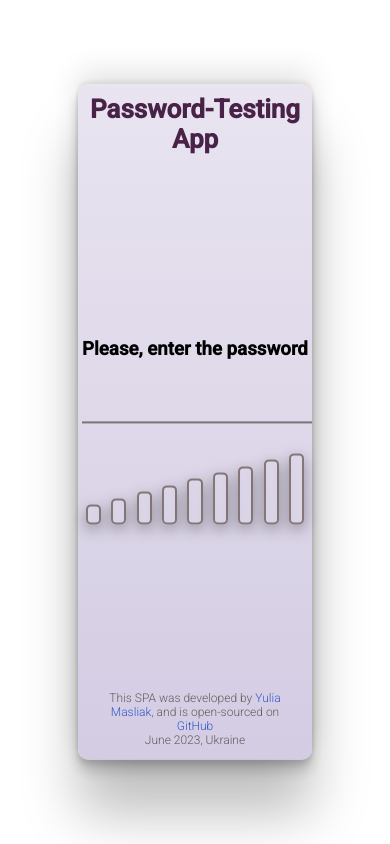
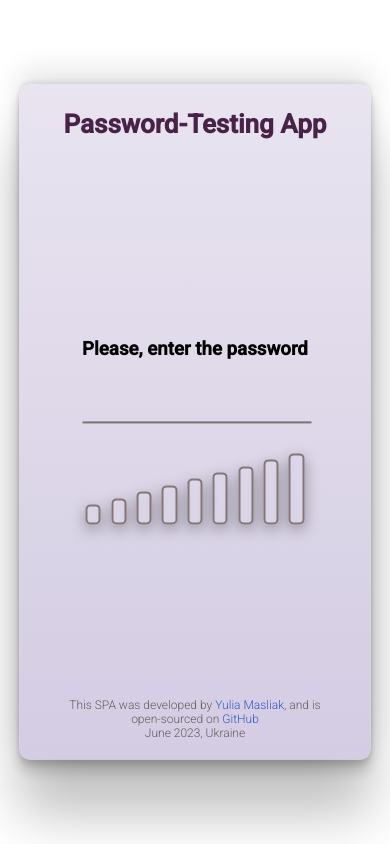
Before and after one commit to yuliaMasliak/USENSE-task, an Angular app in the folder password-tester/: page /#/main in a window 390 px wide. Built offline with nearby package versions, Linux system fonts and the light colour scheme.

Commit message:
feat: add responsiveness

```diff
--- a/password-tester/src/app/app.component.css
+++ b/password-tester/src/app/app.component.css
@@ -21,3 +21,8 @@
   flex-direction: column;
   bottom: 0px;
 }
+@media (max-width: 640px) {
+  .app {
+    width: 90%;
+  }
+}
```
